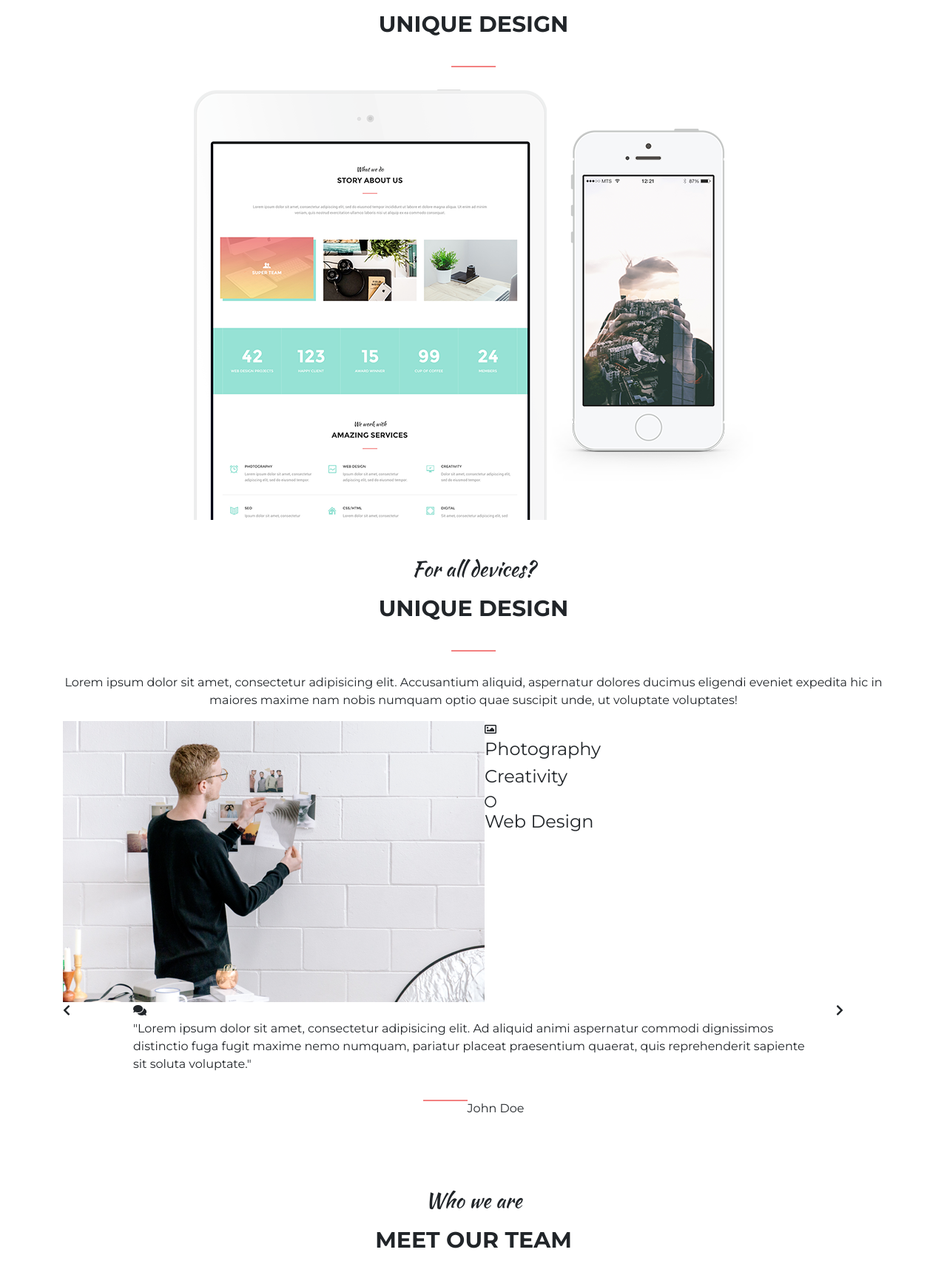
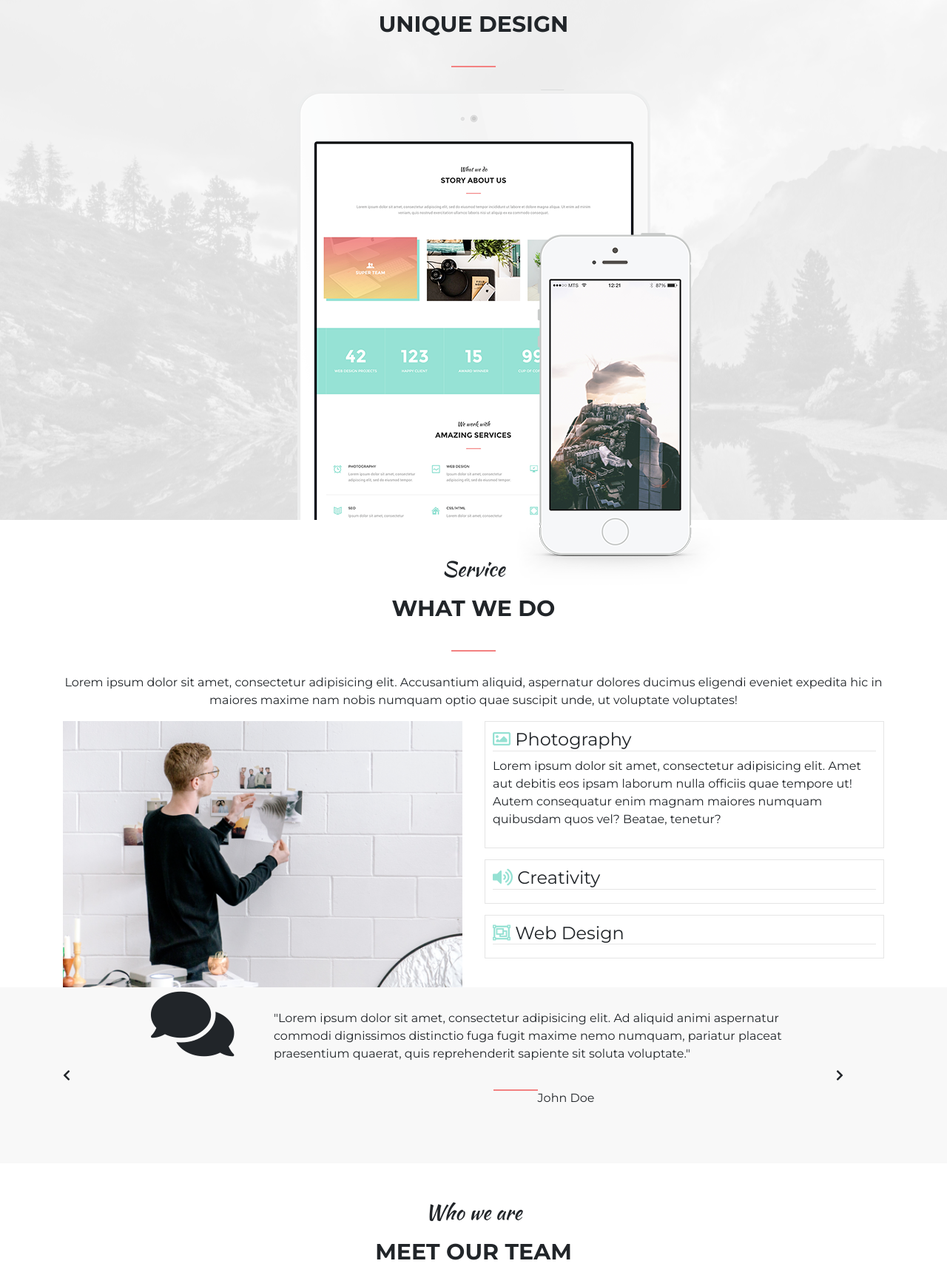
Before and after one commit to ptaszek1/Bootstrap-PSD-Template-4-MoGo, a website: page index.html in a window 1280 px wide. Shown: the part 2498-4222 px from the top of the page at 74% size. Drawn offline with nearby package versions, Linux system fonts and the light colour scheme.

Commit message:
More sites have been added

```diff
--- a/index.html
+++ b/index.html
@@ -202,8 +202,8 @@
                             <div class="border-about"></div>
                         </div>
                         <div class="tablet-phone">
-                            <img src="img/tabletimg.png">
-                            <img src="img/phoneimg.png">
+                            <img src="img/tabletimg.png" class="tablet">
+                            <img src="img/phoneimg.png" class="phone">
                         </div>
                     </div>
                 </div>
@@ -216,8 +216,8 @@
         <div class="row">
             <div class="col-12">
                 <div class="co-workers text-center">
-                    <h3>For all devices?</h3>
-                    <h2>UNIQUE DESIGN</h2>
+                    <h3>Service</h3>
+                    <h2>WHAT WE DO</h2>
                     <div class="border-bottom-about">
                         <div class="border-about"></div>
                     </div>
@@ -227,35 +227,46 @@
                 </div>
             </div>
         </div>
-        <div class="row">
-            <div class="col-6">
-                <img src="img/services.png">
+        <div class="row service-border">
+            <div class="col-6 service-picture">
+                <img src="img/services.png" class="img-fluid" alt="Responsive image">
             </div>
             <div class="col-6">
-                <div class="services-photography">
-                    <i class="far fa-image"></i>
-                    <h4>Photography</h4>
+                <div class="services">
+                    <div class="service-text">
+                        <h4><i class="far fa-image"></i>&nbsp;Photography</h4>
+                        <p>Lorem ipsum dolor sit amet, consectetur adipisicing elit. Amet aut debitis eos ipsam laborum nulla officiis quae tempore ut! Autem consequatur enim magnam maiores numquam quibusdam quos vel? Beatae, tenetur?</p>
+                    </div>
                 </div>
-                <div class="services-creativity">
-                    <h4>Creativity</h4>
+                <div class="services">
+                    <div class="service-text">
+                        <h4><i class="fas fa-volume-up"></i>&nbsp;Creativity</h4>
+                        <p class="d-none">Lorem ipsum dolor sit amet, consectetur adipisicing elit. Amet aut debitis eos ipsam laborum nulla officiis quae tempore ut! Autem consequatur enim magnam maiores numquam quibusdam quos vel? Beatae, tenetur?</p>
+                    </div>
                 </div>
-                <div class="services-web">
-                    <i class="far fa-circle"></i>
-                    <h4>Web Design</h4>
+                <div class="services">
+                    <div class="service-text">
+                        <h4><i class="far fa-object-group"></i>&nbsp;Web Design</h4>
+                        <p class="d-none">Lorem ipsum dolor sit amet, consectetur adipisicing elit. Amet aut debitis eos ipsam laborum nulla officiis quae tempore ut! Autem consequatur enim magnam maiores numquam quibusdam quos vel? Beatae, tenetur?</p>
+                    </div>
                 </div>
             </div>
         </div>
     </div>
 </section>
-<div class="section-comments">
+<section class="comments">
     <div class="container-fluid">
         <div class="container">
             <div class="row">
-                <div class="col-1">
-                    <i class="fas fa-chevron-left"></i>
+                <div class="col-1 d-flex">
+                    <i class="fas fa-chevron-left d-flex align-items-center"></i>
                 </div>
-                <div class="col-10">
-                    <i class="fas fa-comments"></i>
+                <div class="col-2">
+                    <div class="comments-icon text-center">
+                        <i class="fas fa-comments"></i>
+                    </div>
+                </div>
+                <div class="col-8">
                     <div class="comments-text">
                         <p>"Lorem ipsum dolor sit amet, consectetur adipisicing elit. Ad aliquid animi aspernatur
                             commodi dignissimos distinctio fuga fugit maxime nemo numquam, pariatur placeat praesentium
@@ -266,13 +277,13 @@
                         </div>
                     </div>
                 </div>
-                <div class="col-1">
-                    <i class="fas fa-chevron-right"></i>
+                <div class="col-1 d-flex">
+                    <i class="fas fa-chevron-right d-flex align-items-center"></i>
                 </div>
             </div>
         </div>
     </div>
-</div>
+</section>
 <section class="team">
     <div class="container">
         <div class="row">
@@ -515,12 +526,52 @@
                     <h1>MoGo</h1>
                     <p>Lorem ipsum dolor sit amet, consectetur adipisicing elit. Culpa dolorem dolorum est in, labore magnam, natus nesciunt numquam quam repellendus repudiandae ullam ut voluptates! Harum itaque optio pariatur recusandae voluptatibus?</p>
                     <p><span>15k</span>Followers</p>
+                    <div class="follow-us">
+                        <p>Follow us:</p>
+                        <ul>
+                            <li><i class="fab fa-facebook-f"></i></li>
+                            <li><i class="fab fa-twitter"></i></li>
+                            <li><i class="fab fa-instagram"></i></li>
+                            <li><i class="fab fa-pinterest-p"></i></li>
+                            <li><i class="fab fa-google-plus-g"></i></li>
+                            <li><i class="fab fa-youtube"></i></li>
+                            <li><i class="fab fa-dribbble"></i></li>
+                            <li><i class="fab fa-tumblr"></i></li>
+                        </ul>
+                    </div>
+                    <div class="contact-input">
+                        <input type="text">
+                        <button>Subscribe</button>
+                    </div>
                 </div>
                 <div class="col-4">
-
+                    <h3>Blogs</h3>
+                    <div class="blog-div">
+                        <img src="img/blog1.png">
+                        <div class="blog-text">
+                            <p>Lorem ipsum dolor sit amet, consectetur adipisicing elit. Animi incidunt modi nisi, porro quas tempora!</p>
+                            <span>Jan 9, 2016</span>
+                        </div>
+                    </div>
+                    <div class="blog-div">
+                        <img src="img/blog1.png">
+                        <div class="blog-text">
+                            <p>Lorem ipsum dolor sit amet, consectetur adipisicing elit. Animi incidunt modi nisi, porro quas tempora!</p>
+                            <span>Jan 9, 2016</span>
+                        </div>
+                    </div>
+                    <div class="blog-div">
+                        <img src="img/blog1.png">
+                        <div class="blog-text">
+                            <p>Lorem ipsum dolor sit amet, consectetur adipisicing elit. Animi incidunt modi nisi, porro quas tempora!</p>
+                            <span>Jan 9, 2016</span>
+                        </div>
+                    </div>
                 </div>
                 <div class="col-4">
-
+                    <h3>INSTAGRAM</h3>
+                    <img src="img/instagram.png">
+                    <p>view more photos</p>
                 </div>
             </div>
         </div>
--- /dev/null
+++ b/scss/_comments.scss
@@ -0,0 +1,13 @@
+.comments {
+  .container-fluid {
+    background-color: #f8f8f8;
+    .comments-icon {
+      i {
+        font-size: 100px;
+      }
+    }
+    .comments-text {
+      padding: 30px 0 30px 0;
+    }
+  }
+}
--- a/scss/_devices.scss
+++ b/scss/_devices.scss
@@ -0,0 +1,13 @@
+.devices {
+  .container-fluid {
+    background-image: url("../img/backgrounddevices.png");
+    .tablet-phone {
+      position: relative;
+      .phone {
+        position: absolute;
+        right: 20%;
+        bottom: -15%;
+      }
+    }
+  }
+}
--- /dev/null
+++ b/scss/_service.scss
@@ -0,0 +1,14 @@
+.service-text {
+  border: 1px solid #e5e5e5;
+  padding: 10px;
+  margin: 0 0 15px 0;
+  h4 {
+    border-bottom: 1px solid #e5e5e5;
+    i {
+      color: #95e1d3;
+    }
+  }
+  p {
+
+  }
+}
--- a/scss/main.scss
+++ b/scss/main.scss
@@ -3,6 +3,8 @@
 @import "_numbers.scss";
 @import "_coworkers.scss";
 @import "_devices.scss";
+@import "_service.scss";
+@import "_comments.scss";
 
 * {
   font-family: 'Montserrat', sans-serif;
```
Also changed, not shown: css/main.css, img/blog1.png (added), img/blog2.png (added), img/blog3.png (added), img/instagram.png (added), 1 other file.
